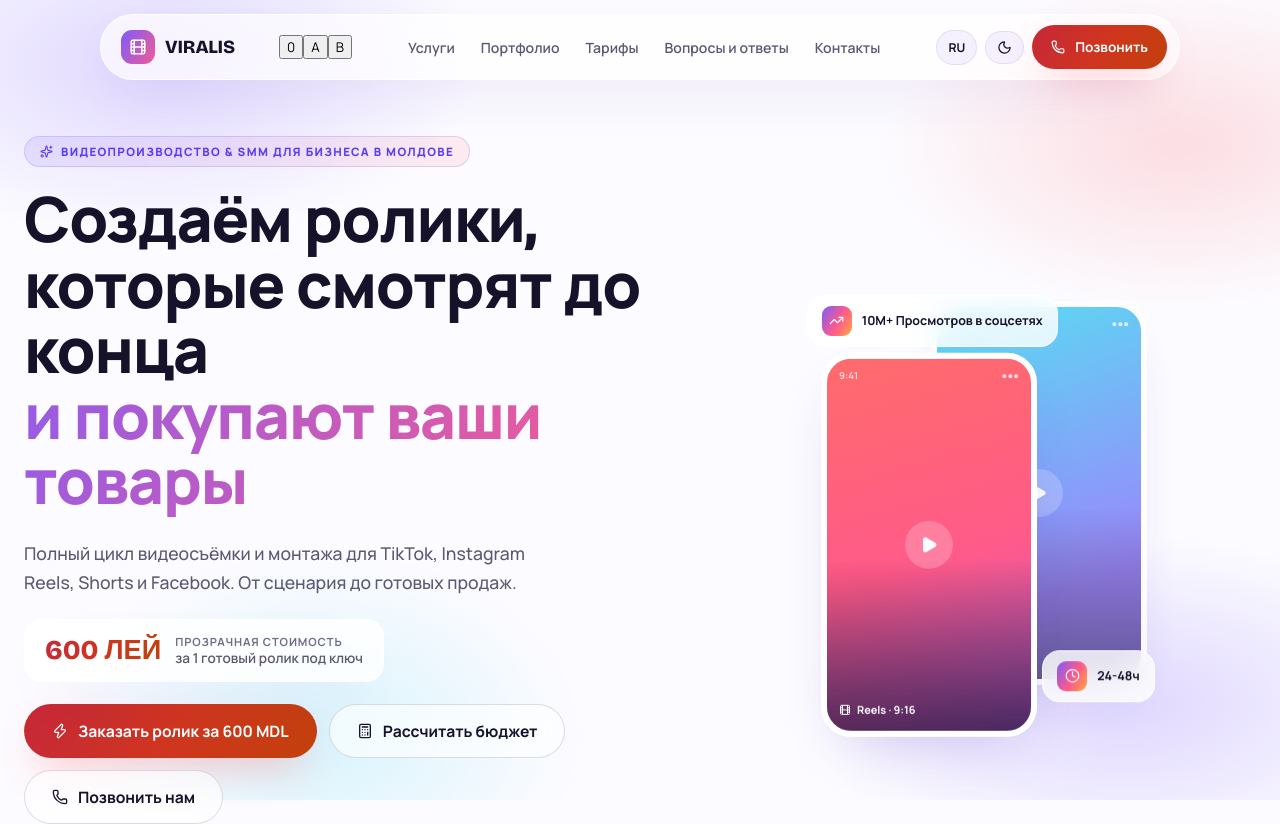
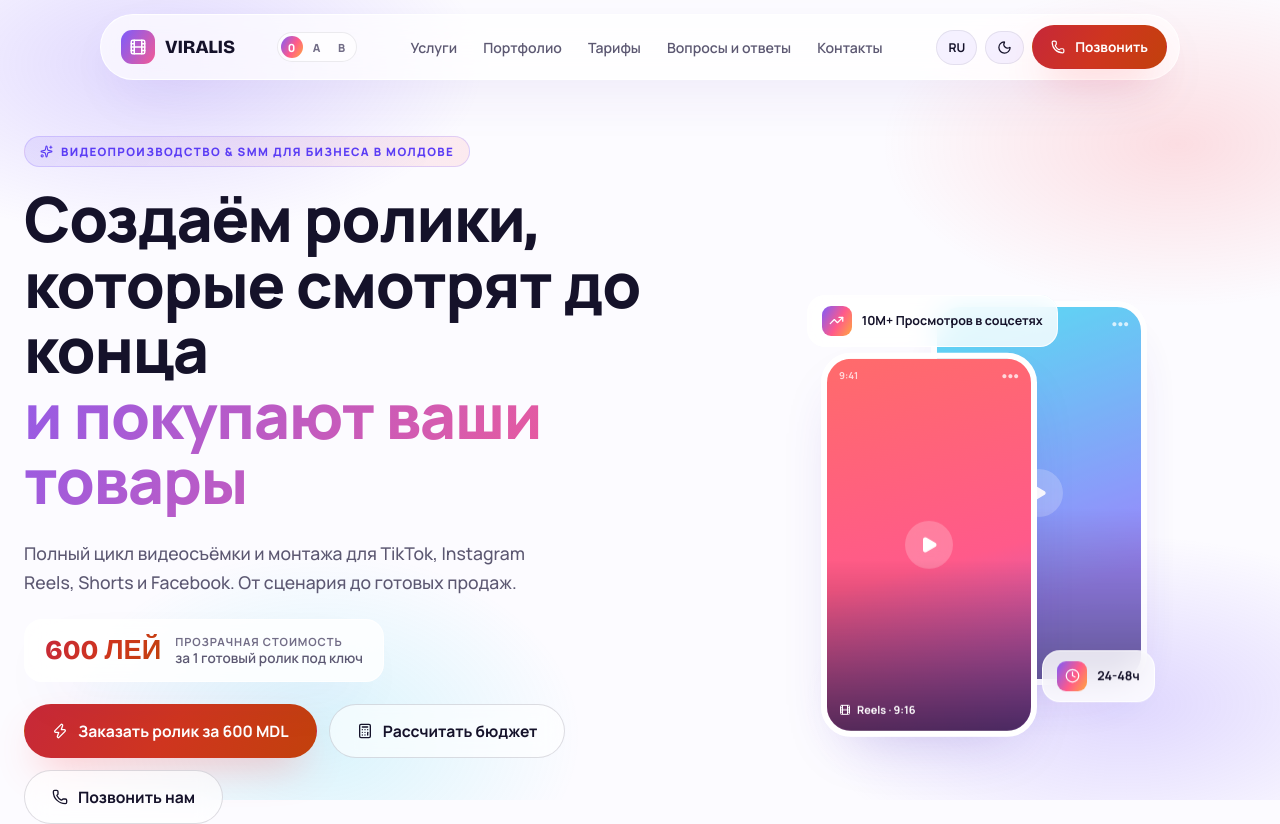
Before and after one commit to coalexandr/landing-2, a React (Vite) app: page / in a window 1280 px wide. Shown: the top 824 px of the page. Built offline with nearby package versions, Linux system fonts and the light colour scheme.

Commit message:
Add CSS for logo images and logo A/B switch control

```diff
--- a/src/App.css
+++ b/src/App.css
@@ -88,6 +88,50 @@
   justify-content: center;
   color: #fff;
   flex-shrink: 0;
+}
+
+.logo-img {
+  display: block;
+}
+
+.logo-img-icon {
+  height: 32px;
+  width: auto;
+  flex-shrink: 0;
+}
+
+.logo-img-full {
+  height: 40px;
+  width: auto;
+}
+
+/* Temporary logo A/B test selector */
+.logo-ab-switch {
+  display: flex;
+  gap: 3px;
+  background: var(--glass-bg);
+  border: 1px solid var(--border);
+  border-radius: var(--radius-pill);
+  padding: 3px;
+}
+
+.logo-ab-switch button {
+  border: none;
+  background: transparent;
+  color: var(--text-faint);
+  font-size: 0.7rem;
+  font-weight: 800;
+  width: 22px;
+  height: 22px;
+  border-radius: 50%;
+  display: flex;
+  align-items: center;
+  justify-content: center;
+}
+
+.logo-ab-switch button.active {
+  background: var(--brand-gradient);
+  color: #fff;
 }
 
 .main-nav {
```
